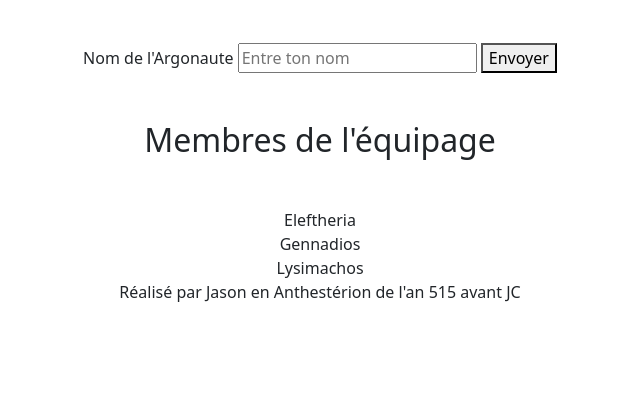
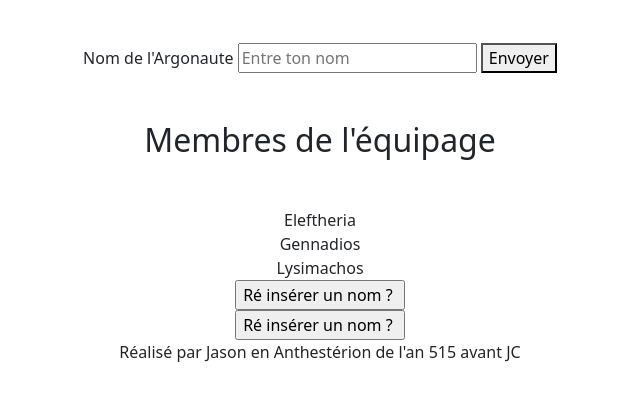
Before and after one commit to delphine38/argophp, a PHP site: page /liste.php in a window 1280 px wide. Shown: the part 228-629 px from the top of the page, without its empty margins (320-960 px from the left). Run offline with PHP 8.4, Linux system fonts and the light colour scheme; data that the repository does not hold is empty.

Commit message:
add links

```diff
--- a/insertion.php
+++ b/insertion.php
@@ -54,7 +54,11 @@ if ($insertIsOk) {
             <img src="images/bravo.png" alt="image bravo" width="10%">
             <span class="bravo" id="bravo">bravo votre nom à bien été enregistrer en bdd <a href="liste.php">Clique ici pour voir la liste</a></span>
         </form>
+        <article class="text-center">
+            <a href="liste.php"><input type="button" value="Voir la liste"></a>
+            <a href="index.php"><input type="button" value="Ré insérer un nom ? "></a>
 
+        </article>
         <!-- Member list -->
         <h2 class="text-center">Membres de l'équipage</h2>
         <section class="member-list text-center">
--- a/liste.php
+++ b/liste.php
@@ -55,6 +55,9 @@ $names = $pdoStat->fetchAll();
             <div class="member-item text-center">Eleftheria</div>
             <div class="member-item text-center">Gennadios</div>
             <div class="member-item text-center">Lysimachos</div>
+            <article class="text-center">
+                <a href="index.php"><input class="text-center" type="button" value="Ré insérer un nom ? "></a>
+            </article>
             <div class="member-item text-center">
                 <?php
                 foreach ($names as $name)
@@ -62,7 +65,9 @@ $names = $pdoStat->fetchAll();
                 ?>
 
             </div>
-
+            <article class="text-center">
+                <a href="index.php"><input class="text-center" type="button" value="Ré insérer un nom ? "></a>
+            </article>
         </section>
 
 
```
